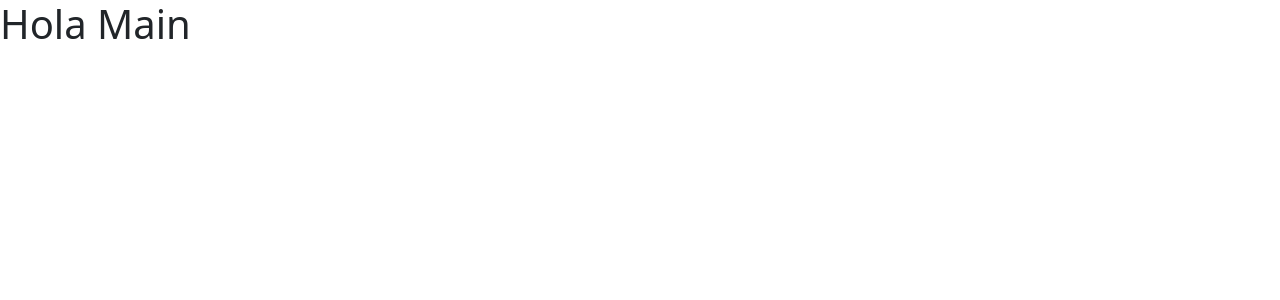
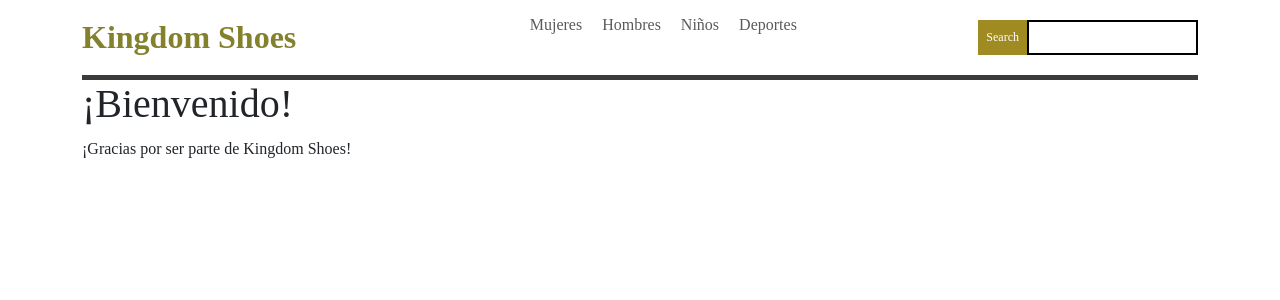
Before and after one commit to Slovvan/Tienda_de_Tenis_TIDSM5A, a React (Create React App) app: page /dashboard in a window 1280 px wide. Shown: the top 300 px of the page. Built offline with nearby package versions, Linux system fonts and the light colour scheme.

Commit message:
Avance1 Dashboard

```diff
--- /dev/null
+++ b/src/Dashboard.css
@@ -0,0 +1,65 @@
+
+body {
+    font-family: "Montserrat";
+    font-size: 16px;
+    line-height: 1.6;
+}
+
+.container {
+    display: block;
+    width: 95%;
+    margin: 0 auto ; /* Exterior */
+}
+
+.container-header{ /* Selector  */
+    display: flex;
+    justify-content: space-between;
+    padding: 12px 0;
+    border-bottom: 5px solid #3b3b3b;
+}
+
+#logo{
+    color:#83812b;
+    text-decoration: none;
+    font-size: 32px;
+    font-weight: bold;
+}
+
+.menu-nav ul{
+    list-style: none;
+}
+
+.menu-nav li {
+    display: inline;
+    margin-left: 20px ;
+}
+
+.menu-nav a {
+    text-decoration: none;
+    color: #5a5a5a;
+
+}
+
+.formulario{
+    display: flex;
+    align-items: center;
+}
+
+#buscador-header{
+    border: 1px solids #948923;
+}
+
+#buscador-header button {
+    padding: 8px;
+    font-size: 12px;
+    background-color:#a08b23 ;
+    border: none;
+    color: white;
+}
+
+#buscador-header input {
+    padding: 6px;
+    border: 2px solid;
+    border-color: black;
+    font-size: 12px;
+}
--- /dev/null
+++ b/src/Dashboard.js
@@ -0,0 +1,58 @@
+import React, { useEffect, useState} from 'react';
+import './Dashboard.css';
+
+
+export const Dashboard = () => {
+/*
+    const [user, setUser] = useState({});
+
+    useEffect(() => {
+        getUser()
+    }, []);
+
+    const getUser = () => {
+        const user = JSON.parse(localStorage.user);
+        setUser(user);
+    } */
+
+    return (
+    <>
+      <header>
+        <div className="container">
+          <div className="container-header">
+            <a href="#" id="logo">Kingdom Shoes</a>
+            <nav className="menu-nav">
+              <ul>
+                <li>
+                  <a href="#">Mujeres</a>
+                </li>
+                <li>
+                  <a href="#">Hombres</a>
+                </li>
+                <li>
+                  <a href="#">Niños</a>
+                </li>
+                <li>
+                  <a href="#">Deportes</a>
+                </li>
+              </ul>
+            </nav>
+            <div className="formulario">
+              <form id="buscador-header">
+                <button type="submit">Search</button>
+                <input type="search" />
+              </form>
+            </div>
+          </div>
+        </div>
+      </header>
+        <main>
+            <div className="container">
+            <div className="container-main">
+                <h1>¡Bienvenido!</h1>
+                <p>¡Gracias por ser parte de Kingdom Shoes!</p>
+            </div>
+            </div>
+    </main>
+    </>
+    )};
--- a/src/index.js
+++ b/src/index.js
@@ -8,10 +8,10 @@ import {
   createBrowserRouter,
   RouterProvider,
 } from "react-router-dom";
-import Main from './main';
 import Login from './login';
 import Register from './register';
 import Cart from './cart';
+import { Dashboard } from './Dashboard';
 
 const router = createBrowserRouter([
   {
@@ -20,7 +20,7 @@ const router = createBrowserRouter([
   },
   {
     path: "/dashboard",
-    element: <Main></Main>,
+    element: <Dashboard></Dashboard>,
   },
   {
     path: "/register",
```
Also changed, not shown: 1 other file (tests, documents, lock files or other folders).
